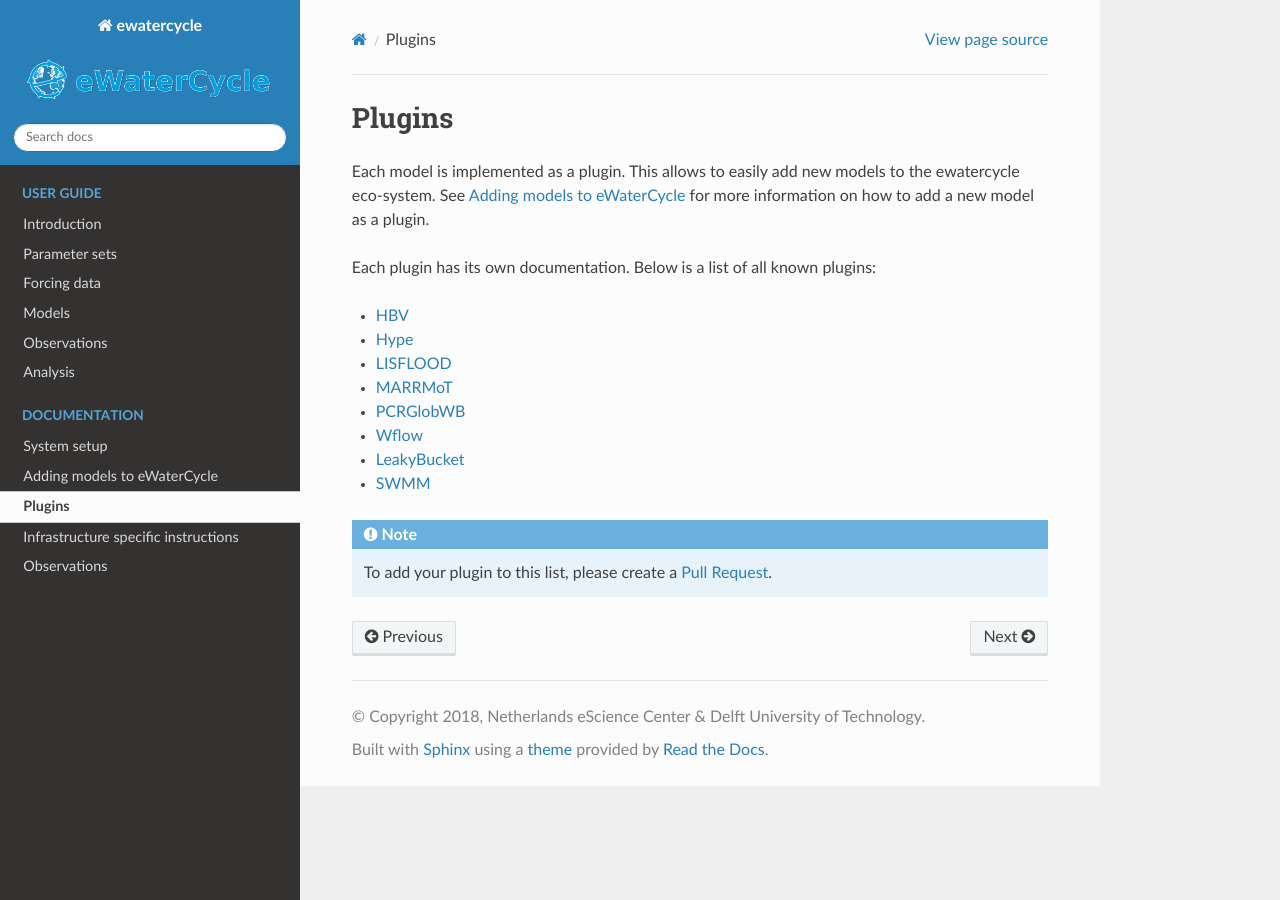
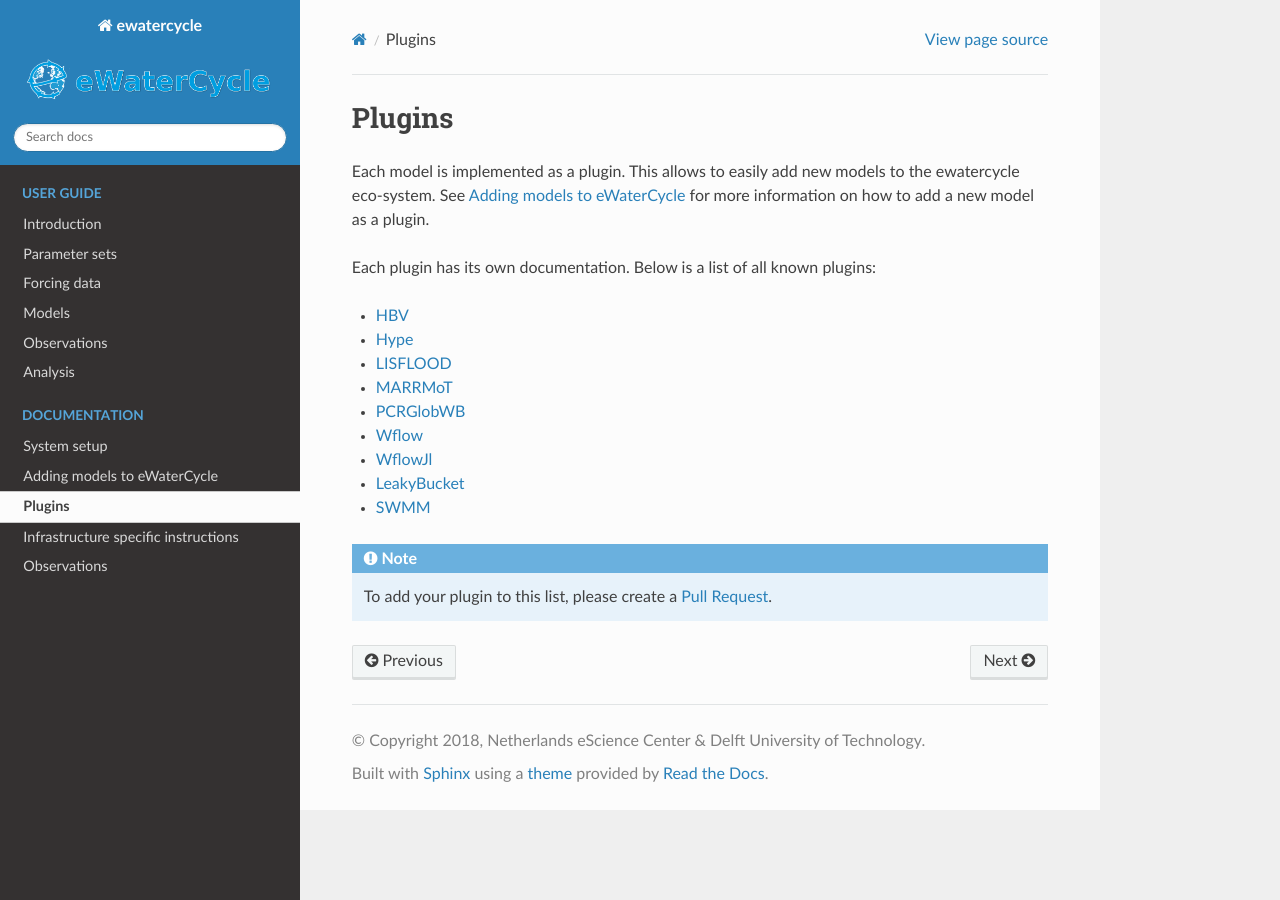
Before and after one commit to eWaterCycle/ewatercycle, a Sphinx documentation site: the page built from docs/plugins.rst, in a window 1280 px wide. Built offline with Sphinx 7.4.7 and the Read the Docs theme 3.1.0, drawn with Linux system fonts in a browser that asks for light colours.

Commit message:
Add WflowJl plugin link to documentation

```diff
--- a/docs/plugins.rst
+++ b/docs/plugins.rst
@@ -14,6 +14,7 @@ Each plugin has its own documentation. Below is a list of all known plugins:
 * `MARRMoT <https://github.com/eWaterCycle/ewatercycle-marrmot>`_
 * `PCRGlobWB <https://github.com/eWaterCycle/ewatercycle-pcrglobwb>`_
 * `Wflow <https://github.com/eWaterCycle/ewatercycle-wflow>`_
+* `WflowJl <https://github.com/eWaterCycle/ewatercycle-wflowjl>`_
 * `LeakyBucket <https://github.com/eWaterCycle/ewatercycle-leakybucket>`_
 * `SWMM <https://github.com/eWaterCycle/ewatercycle-swmm>`_
 
```
